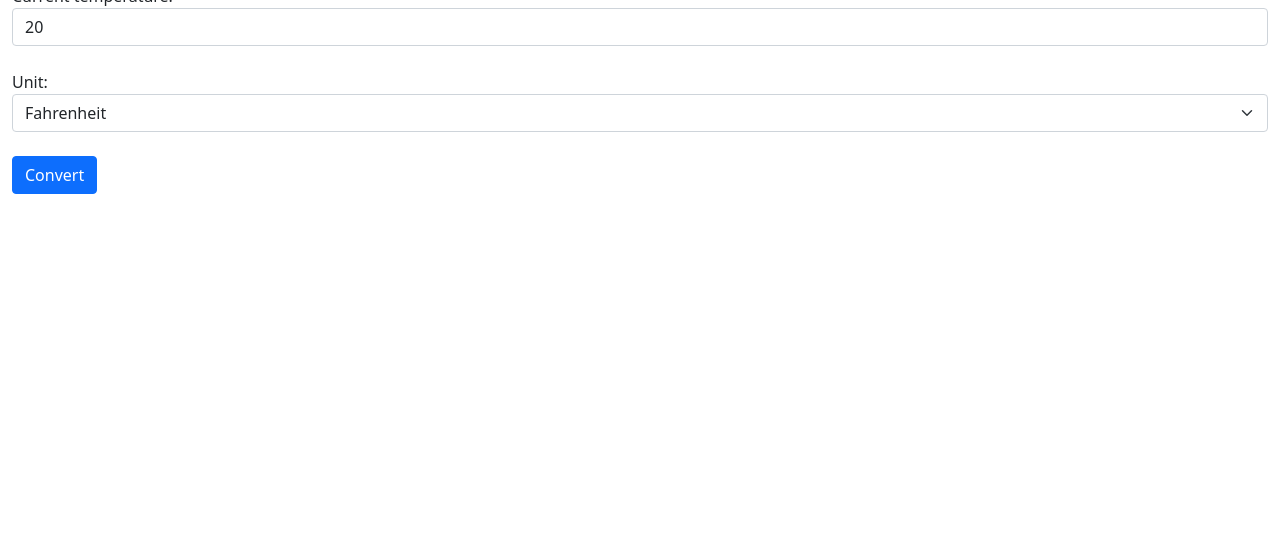
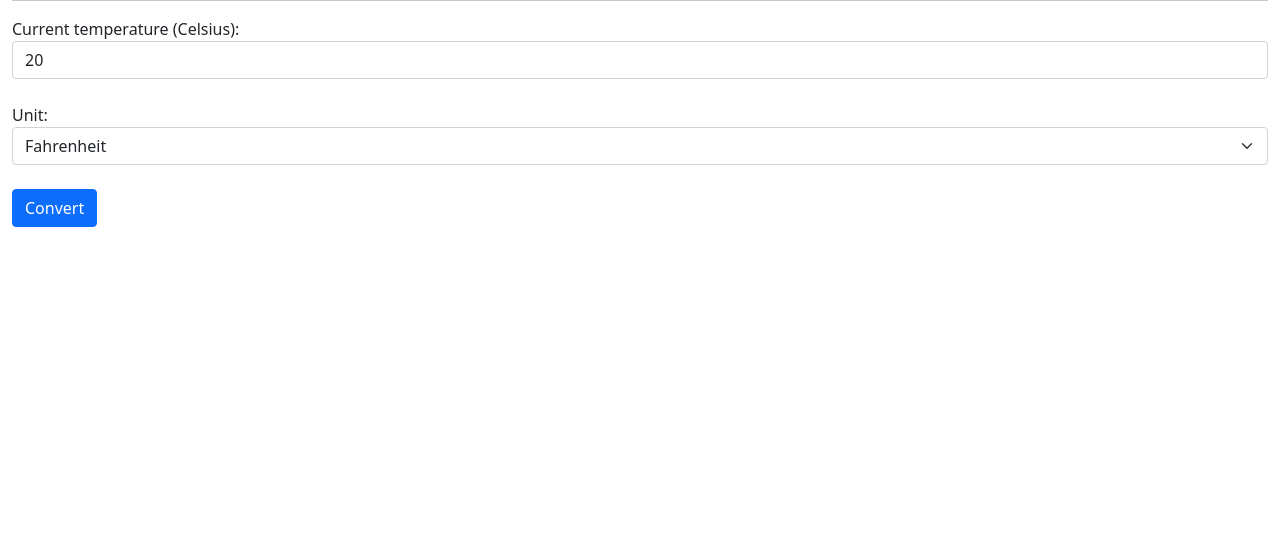
Before and after one commit to 2310511101065/ex5a, a plain HTML site: page index.html in a window 1280 px wide. Shown: the part 263-800 px from the top of the page. Drawn offline with nearby package versions, Linux system fonts and the light colour scheme.

Commit message:
adding <hr> and edit label

```diff
--- a/index.html
+++ b/index.html
@@ -11,10 +11,10 @@
   <body>
     <div class="container-fluid">
 		<h1>Temperature conversion</h1>
-		<img src="images/temperature.gif" class="img-fluid" alt="runner logo" width="150" height="150"><br>
+		<img src="images/temperature.gif" class="img-fluid" alt="runner logo" width="150" height="150"><br><hr>
 		<form role="form" method="GET">
 		  <div class="form-group">
-			<label for="tem">Current temperature:</label>
+			<label for="tem">Current temperature (Celsius):</label>
 			<input type="text" class="form-control" name="temp" id="temp" value="20">
 		  </div><br>
 		  <div class="form-group">
```
